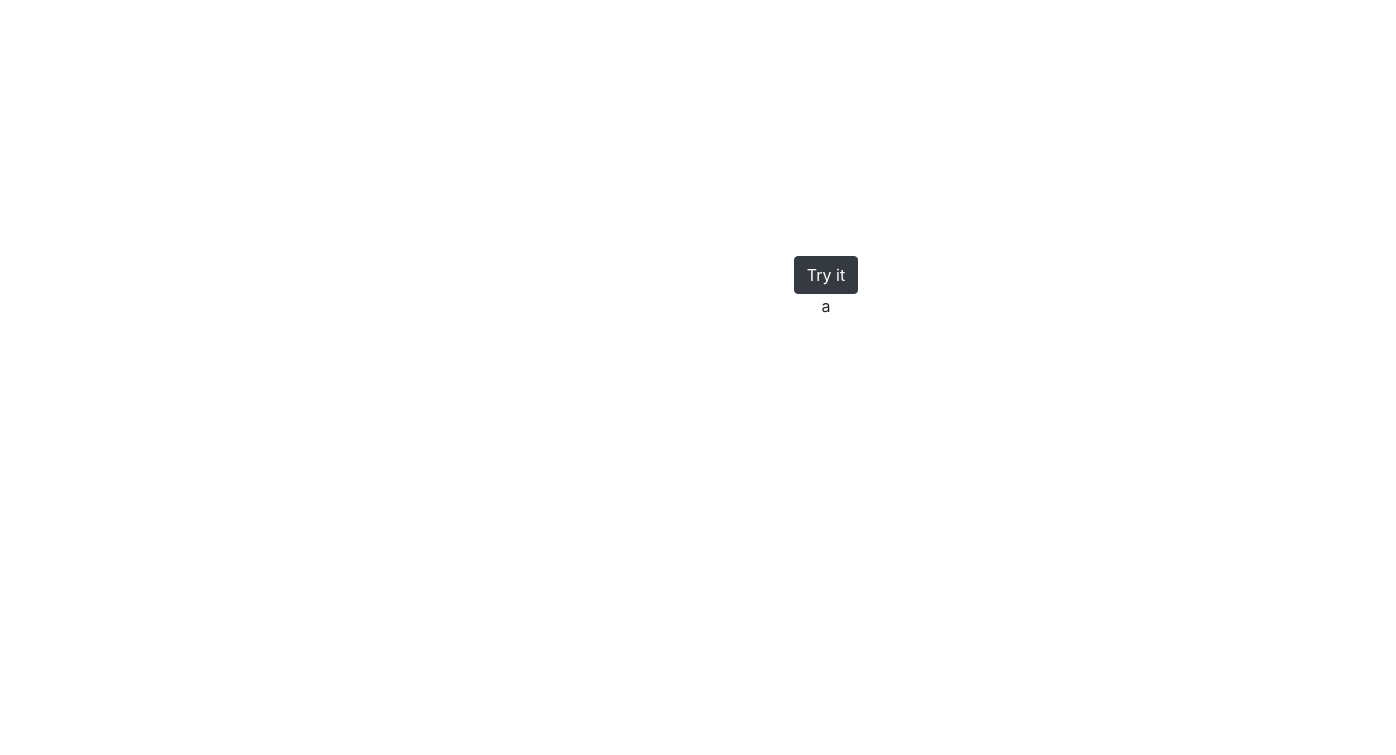
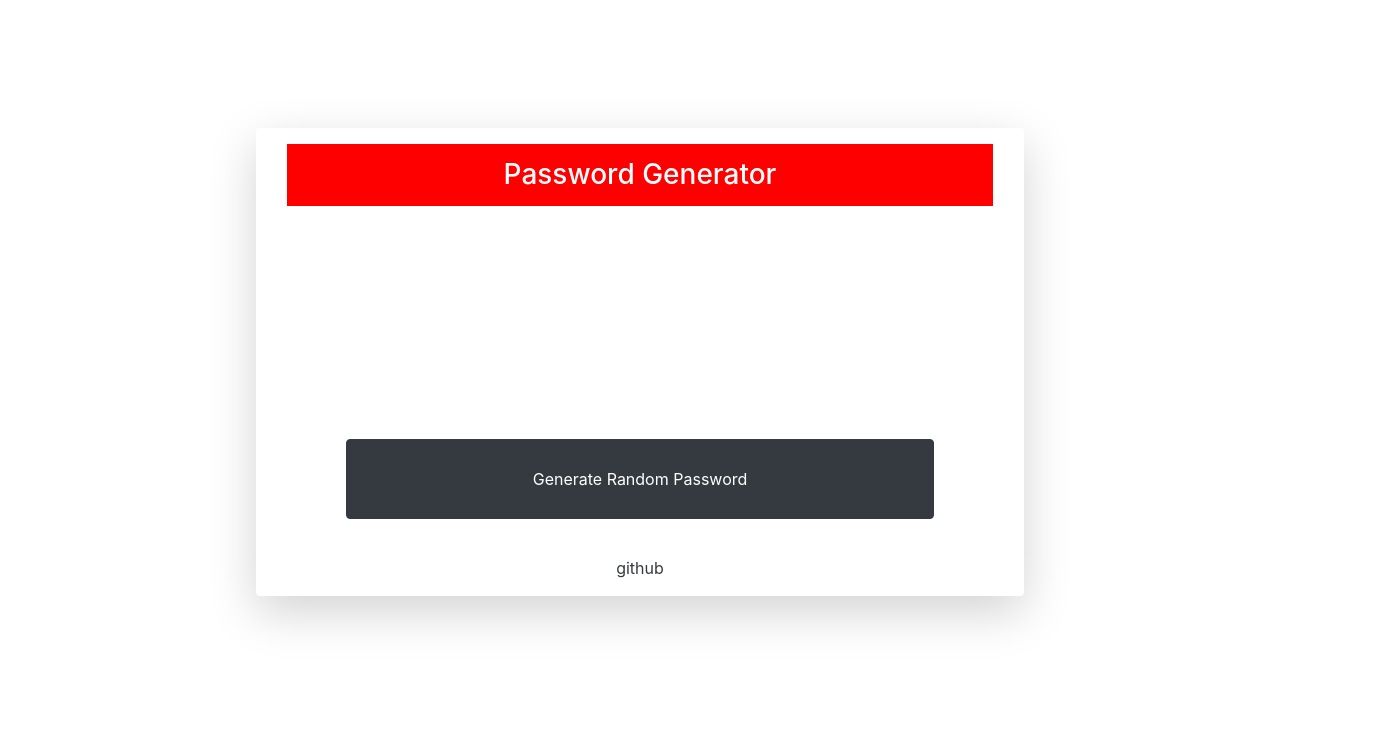
Before and after one commit to Ral03/3_UofT_SCS_CBC_Pass_Gen, a plain HTML site: page index.html in a window 1280 px wide. Shown: the whole page, 1396 px wide, since content can reach past the window. Drawn offline with nearby package versions, Linux system fonts and the light colour scheme.

Commit message:
updated html and readme

```diff
--- a/index.html
+++ b/index.html
@@ -16,23 +16,40 @@
         <script src="https://cdnjs.cloudflare.com/ajax/libs/popper.js/1.14.7/umd/popper.min.js" integrity="sha384-UO2eT0CpHqdSJQ6hJty5KVphtPhzWj9WO1clHTMGa3JDZwrnQq4sF86dIHNDz0W1" crossorigin="anonymous"></script>
         <script src="https://stackpath.bootstrapcdn.com/bootstrap/4.3.1/js/bootstrap.min.js" integrity="sha384-JjSmVgyd0p3pXB1rRibZUAYoIIy6OrQ6VrjIEaFf/nJGzIxFDsf4x0xIM+B07jRM" crossorigin="anonymous"></script>
     <!-- ↑ Bootstrap Integration ↑ -->
+        <script src="script.js"></script>
+</head>
+<body style="color: rgb(185, 184, 184)">
 
-        <script src="script.js"></script>
+    <div class=" container-fluid shadow-lg p-3 mb-5 bg-white rounded" align=center
+         style="height: auto; min-height:400px; width: 60%; min-width: 300px; background-color: ghostwhite;
+                margin: 10% 20% 10% 20%; padding: 20% 20% 20% 20%">
 
-</head>
+        <div class="d-block container text-white align-item-top">
+                <h3 class="d-block align-item-center" style="min-height: 40px ;background-color: red; margin:0;padding: 2%">Password Generator</h3>
+        </div>
 
+                                                                                                 <!-- Password Generation field and Copy to Clipboard btn -->
+        <div class="d-block container text-dark" align=center
+             style="height: 20%; width: 80%; margin: 5%; padding: 3%">
 
-<body>
+            <h3 class="d-block text-wrap text-break" id="the_result" style="font-size: 3vmin"></h3>
 
-    <div class="container" align="center" style="margin: 20%">
-        <button type="button" class="btn btn-dark" onclick="pass_length()">Try it</button>
+            <div class="bd-clipboard d-flex align-items-bottom justify-content-end">
 
-        <p id="demo">a</p>
+                    <button type="button" class="btn btn-clipboard" data-toggle="tooltip" id="copy_pasta" onclick="copy_pasta()" data-placement="left"
+                            title="I could not get this to work without a textarea or input tag for the password, and that looked horrid. Almost as bad as this line of text">
+                    </button>
+            </div>
+
+        </div>
+
+        <button  align=center type="button"
+        class="d-block btn btn-dark"
+        style="height:10%; width: 80%; margin: 5%; padding: 3%"
+        onclick="generate()">Generate Random Password</button>
+
+        <a href="https://github.com/Ral03/Basic-Portfolio" target="_blank" class="link text-dark">github</a>
+
     </div>
-
-
-
 </body>
-
-
 </html>
--- a/script.js
+++ b/script.js
@@ -28,9 +28,11 @@ var pass_length_obj = Number;
 
 
                                         //Establishing password length as number and distibution of char types
-var pass_length = function() {
+var generate = function() {
     pass_length_obj = parseInt(prompt("how long do you want your password to be", "8-20"));
 
+
+                                                                        //Validating char number is int>0
     if ( 7<pass_length_obj && pass_length_obj<=20 && pass_length_obj>0)
     {
         console.log(pass_length_obj);
@@ -52,7 +54,6 @@ var pass_length = function() {
 
         pass_item_types/2;
 
-                                                        //Selecting characters
         selector();
     }
     else {
@@ -121,7 +122,8 @@ function compiler()  {
 
     the_password = password.join('');
 
-    document.getElementById("demo").innerHTML = the_password;
+    document.getElementById("the_result").innerHTML = the_password;
+    document.getElementById("copy_pasta").innerHTML = "copy"
 };
 
                                         //shuffling the individual elements of
@@ -134,3 +136,15 @@ function shuffle(array) {
         array[j] = temp;
     }
 }
+//                                  requires textarea or input fields...
+// function copy_pasta() {
+//     var copyText = document.getElementById("the_result");
+//     console.log(1);
+//     console.log(2);
+//     copyText.select();
+//     console.log(3);
+//     copyText.setSelectionRange(0, 99999);
+//     console.log(4);
+//     document.execCommand("copy");
+//     console.log(5);
+//   }
```
Also changed, not shown: 1 other file.
